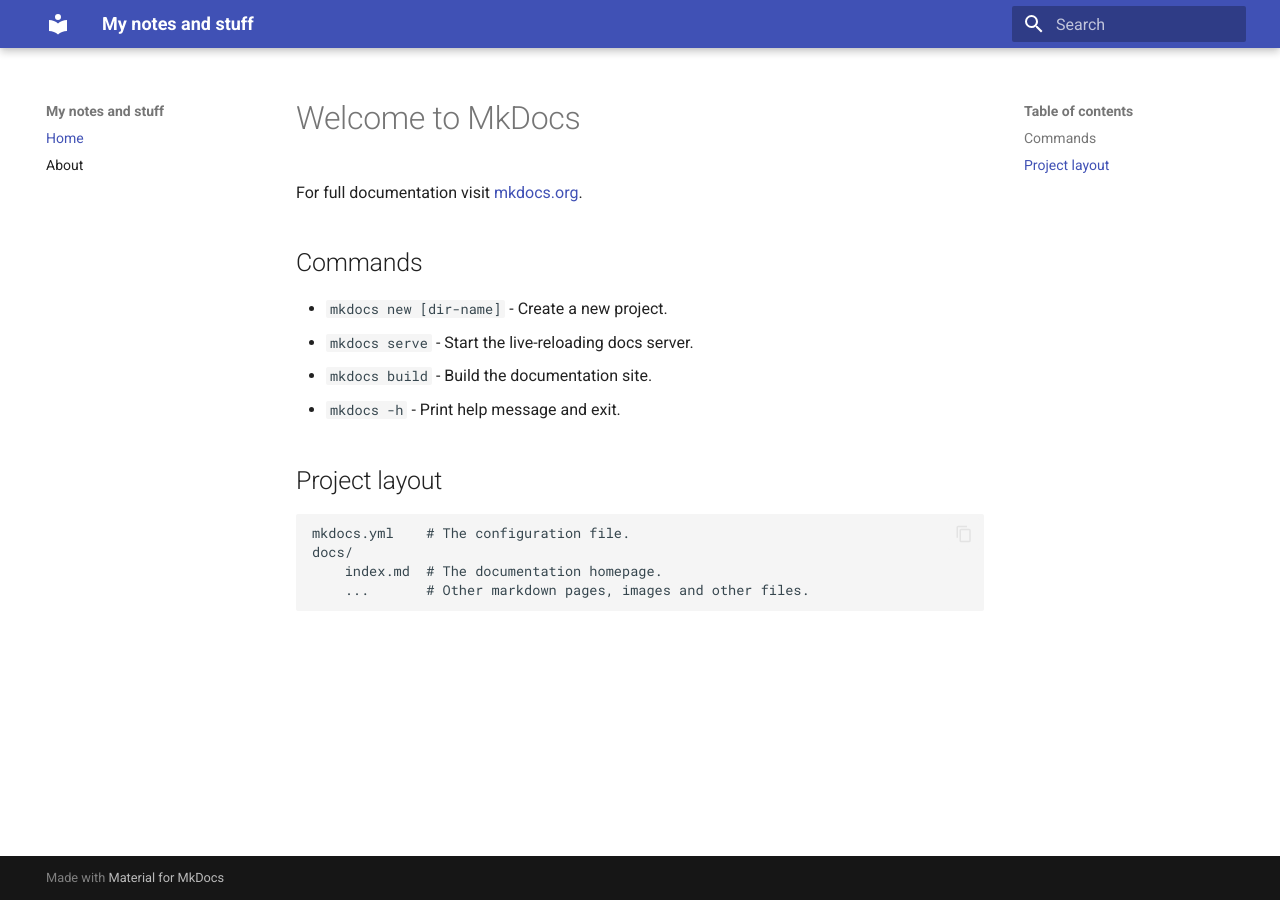
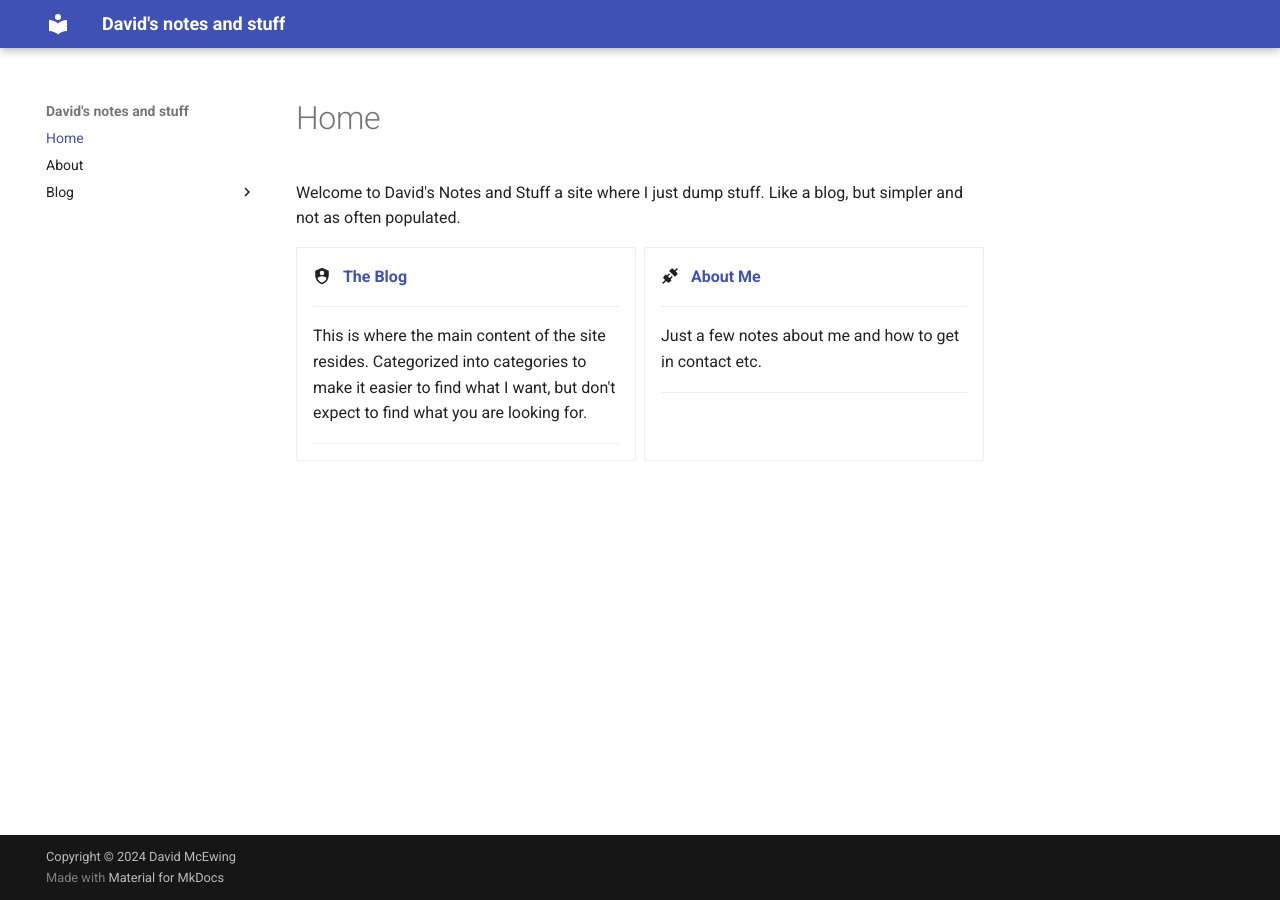
Before and after one commit to dmcewing/website, an MkDocs documentation site: the page built from docs/index.md, in a window 1280 px wide. Built offline with MkDocs 1.6.1 and Material for MkDocs 9.7.7, drawn with Linux system fonts in a browser that asks for light colours.

Commit message:
Tems in vMix Blog

```diff
--- a/docs/index.md
+++ b/docs/index.md
@@ -1,17 +1,32 @@
-# Welcome to MkDocs
+---
+#template: home.html
+title: David's Notes and Stuff
+social:
+  cards_layout_options:
+    title: Somesort of notes
+---
 
-For full documentation visit [mkdocs.org](https://www.mkdocs.org).
+Welcome to David's Notes and Stuff a site where I just dump stuff.  Like
+a blog, but simpler and not as often populated.
 
-## Commands
+<div class="grid cards" markdown>
 
-* `mkdocs new [dir-name]` - Create a new project.
-* `mkdocs serve` - Start the live-reloading docs server.
-* `mkdocs build` - Build the documentation site.
-* `mkdocs -h` - Print help message and exit.
+-   :material-shield-account: &nbsp; __[The Blog](blog/index.md)__
 
-## Project layout
+    ---
 
-    mkdocs.yml    # The configuration file.
-    docs/
-        index.md  # The documentation homepage.
-        ...       # Other markdown pages, images and other files.
+    This is where the main content of the site resides.  Categorized into
+    categories to make it easier to find what I want, but don't expect to
+    find what you are looking for.
+
+    ---
+
+-   :material-connection: &nbsp; __[About Me](about.md)__
+
+    ---
+
+    Just a few notes about me and how to get in contact etc.
+
+    ---
+
+</div>
--- a/mkdocs.yml
+++ b/mkdocs.yml
@@ -1,11 +1,28 @@
-site_name: My notes and stuff
+site_name: David's notes and stuff
 site_author: David McEwing
+
+copyright: Copyright &copy; 2024 David McEwing
 
 theme:
   name: material
+  custom_dir: theme
   features:
     - content.code.copy
     - content.code.select
+    - navigation.indexes
+
+plugins:
+  - blog:
+      blog_toc: true
+      post_date_format: long
+      post_url_format: "{categories}/{date}/{slug}"
+      post_url_max_categories: 2
+      categories: true
+      authors: false
+  - plantuml:
+      puml_keyword: plantuml
+      puml_url: https://www.plantuml.com/plantuml/
+      num_workers: 8
 
 markdown_extensions:
   - pymdownx.superfences:
@@ -13,10 +30,8 @@ markdown_extensions:
         - name: mermaid
           class: mermaid
           format: !!python/name:pymdownx.superfences.fence_code_format
-
   - pymdownx.arithmatex:
       generic: true
-
   - pymdownx.highlight:
       anchor_linenums: true
       line_spans: __span
@@ -24,18 +39,15 @@ markdown_extensions:
   - pymdownx.inlinehilite
   - pymdownx.snippets
   - pymdownx.superfences
-
   - attr_list
   - md_in_html
   - pymdownx.emoji:
       emoji_index: !!python/name:material.extensions.emoji.twemoji
       emoji_generator: !!python/name:material.extensions.emoji.to_svg
-
   - pymdownx.keys
   - def_list
   - pymdownx.tasklist:
       custom_checkbox: true
-
   - admonition
   - pymdownx.details
   - pymdownx.superfences
@@ -51,3 +63,5 @@ extra_css:
 nav:
   - Home: index.md
   - About: about.md
+  - "Blog":
+    - blog/index.md
--- /dev/null
+++ b/theme/home.html
@@ -0,0 +1,29 @@
+{#-
+  This file was automatically generated - do not edit
+-#}
+{% extends "main.html" %}
+{% block tabs %}
+  {{ super() }}
+  <style>.md-header{position:initial}.md-main__inner{margin:0}.md-content{display:none}@media screen and (min-width:60em){.md-sidebar--secondary{display:none}}@media screen and (min-width:76.25em){.md-sidebar--primary{display:none}}</style>
+  <section class="mdx-container">
+    <div class="md-grid md-typeset">
+      <div class="mdx-hero">
+        <div class="mdx-hero__image">
+          <img src="assets/images/illustration.png" alt="" width="1659" height="1200" draggable="false">
+        </div>
+        <div class="mdx-hero__content">
+          <h1>Technical documentation that just works</h1>
+          <p>{{ config.site_description }}. Set up in 5 minutes.</p>
+          <a href="{{ page.next_page.url | url }}" title="{{ page.next_page.title | e }}" class="md-button md-button--primary">
+            Quick start
+          </a>
+          <a href="{{ 'insiders/' | url }}" title="Material for MkDocs Insiders" class="md-button">
+            Get Insiders
+          </a>
+        </div>
+      </div>
+    </div>
+  </section>
+{% endblock %}
+{% block content %}{% endblock %}
+{% block footer %}{% endblock %}
```
Also changed, not shown: docs/about.md (+2 -2 lines), docs/blog/index.md (added, +5 -0 lines), docs/blog/posts/sample.md (added, +15 -0 lines), docs/blog/posts/teams-in-your-production.md (added, +184 -0 lines), docs/assets/dm-small.jpg (added), docs/assets/imgs/new-teams-enable-broadcast.png (added), docs/assets/imgs/new-teams-ndi-after-install.png (added), docs/assets/imgs/newteams-production-capabilities-enabled.png (added), 1 other file.
